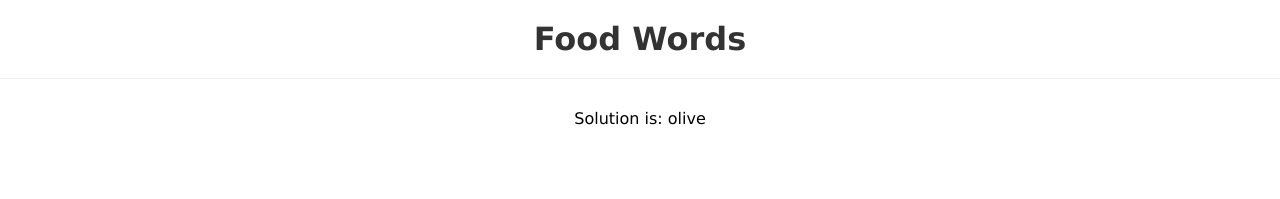
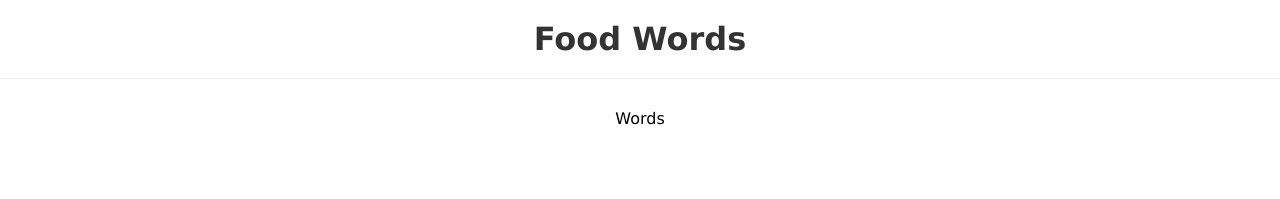
Before and after one commit to papoita/words, a React (Create React App) app: page / in a window 1280 px wide. Shown: the top 199 px of the page. Built offline with nearby package versions, Linux system fonts and the light colour scheme; data requests are answered from the project's data file.

Commit message:
create component Words and pass solution as props

```diff
--- a/src/App.js
+++ b/src/App.js
@@ -1,4 +1,5 @@
 import { useEffect, useState } from "react";
+import Words from "./components/Words";
 
 export default function App() {
   const [solution, setSolution] = useState(null);
@@ -7,17 +8,16 @@ export default function App() {
     fetch("http://localhost:3001/solutions")
       .then((res) => res.json())
       .then((json) => {
-
         //random integer between 0-14
-        const randomSolution = json[Math.floor(Math.random()*json.length)]
-        setSolution(randomSolution.word)
+        const randomSolution = json[Math.floor(Math.random() * json.length)];
+        setSolution(randomSolution.word);
       });
   }, [setSolution]);
 
   return (
     <div className="App">
       <h1> Food Words </h1>
-      {solution && <div> Solution is: {solution} </div>}
+      {solution && <Words solution={solution} />}
     </div>
   );
 }
--- /dev/null
+++ b/src/components/Words.js
@@ -0,0 +1,7 @@
+import React from 'react'
+
+export default function Words({ solution}) {
+  return (
+    <div>Words</div>
+  )
+}
```
